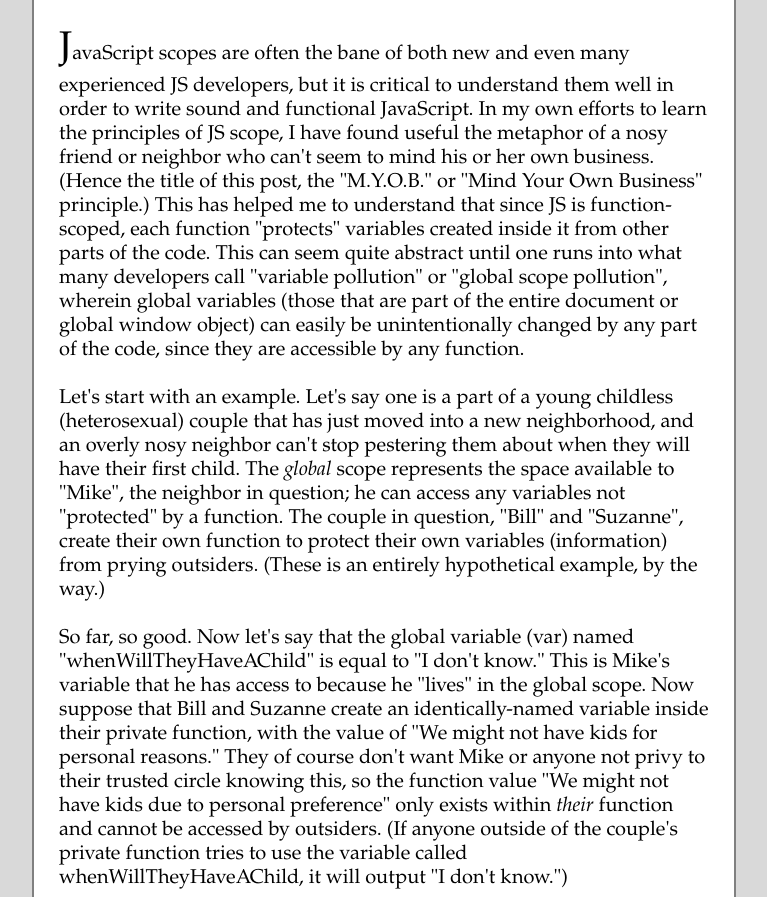
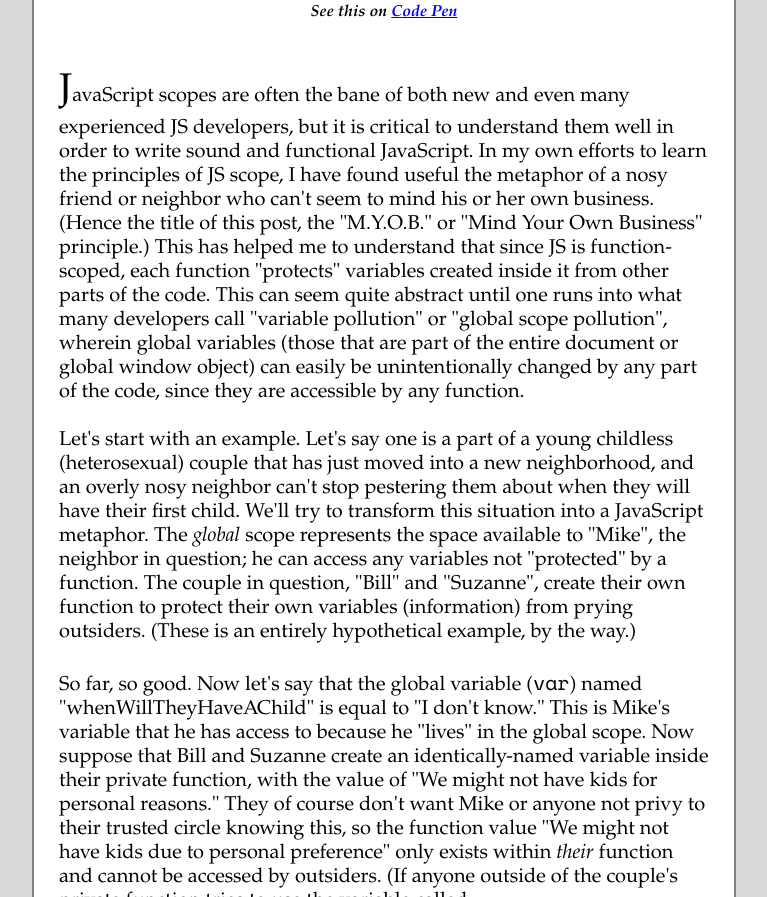
Before and after one commit to gness1804/Personal-Blog, a plain HTML site: page myob-principle-js-09-03-16.html in a window 1280 px wide. Shown: the part 943-1840 px from the top of the page, without its empty margins (108-875 px from the left). Drawn offline with nearby package versions, Linux system fonts and the light colour scheme.

Commit message:
Added new font style for code names in new post

```diff
--- a/myob-principle-js-09-03-16.html
+++ b/myob-principle-js-09-03-16.html
@@ -3,6 +3,7 @@
 <head>
 <link rel="shortcut icon" href="favicon.ico">
 <link rel="stylesheet" type="text/css" href="style.css">
+<link href="https://fonts.googleapis.com/css?family=Space+Mono" rel="stylesheet">
 <script src="https://ajax.googleapis.com/ajax/libs/jquery/1.12.4/jquery.min.js"></script>
 <script type="text/javascript" src="script.js"></script>
 	<title>The M.Y.O.B Principle for JavaScript Scoping</title>
@@ -31,12 +32,13 @@
 			<h2>The M.Y.O.B Principle for JavaScript Scoping</h2>
 			<p class="date"> Posted on September 3, 2016</p>
 			<img src="images/screen-shot-myob.png" alt="Screenshot of M.Y.O.B principle in action" class="myob-screen-shot">
+			<h4 class="myob-copy-italic">See this on <a href="http://codepen.io/gness1804/pen/gwbOad" target="_blank">Code Pen</a></h4>
 			<p>
 				JavaScript scopes are often the bane of both new and even many experienced JS developers, but it is critical to understand them well in order to write sound and functional JavaScript. In my own efforts to learn the principles of JS scope, I have found useful the metaphor of a nosy friend or neighbor who can't seem to mind his or her own business. (Hence the title of this post, the "M.Y.O.B." or "Mind Your Own Business" principle.) This has helped me to understand that since JS is function-scoped, each function "protects" variables created inside it from other parts of the code. This can seem quite abstract until one runs into what many developers call "variable pollution" or "global scope pollution", wherein global variables (those that are part of the entire document or global window object) can easily be unintentionally changed by any part of the code, since they are accessible by any function.<br><br>
 
-				Let's start with an example. Let's say one is a part of a young childless (heterosexual) couple that has just moved into a new neighborhood, and an overly nosy neighbor can't stop pestering them about when they will have their first child. The <span class="myob-copy-italic">global</span> scope represents the space available to "Mike", the neighbor in question; he can access any variables not "protected" by a function. The couple in question, "Bill" and "Suzanne", create their own function to protect their own variables (information) from prying outsiders. (These is an entirely hypothetical example, by the way.)<br><br>
+				Let's start with an example. Let's say one is a part of a young childless (heterosexual) couple that has just moved into a new neighborhood, and an overly nosy neighbor can't stop pestering them about when they will have their first child. We'll try to transform this situation into a JavaScript metaphor. The <span class="myob-copy-italic">global</span> scope represents the space available to "Mike", the neighbor in question; he can access any variables not "protected" by a function. The couple in question, "Bill" and "Suzanne", create their own function to protect their own variables (information) from prying outsiders. (These is an entirely hypothetical example, by the way.)<br><br>
 
-				So far, so good. Now let's say that the global variable (var) named "whenWillTheyHaveAChild" is equal to "I don't know." This is Mike's variable that he has access to because he "lives" in the global scope. Now suppose that Bill and Suzanne create an identically-named variable inside their private function, with the value of "We might not have kids for personal reasons." They of course don't want Mike or anyone not privy to their trusted circle knowing this, so the function value "We might not have kids due to personal preference" only exists within <span class="myob-copy-italic">their</span> function and cannot be accessed by outsiders. (If anyone outside of the couple's private function tries to use the variable called whenWillTheyHaveAChild, it will output "I don't know.")<br><br>
+				So far, so good. Now let's say that the global variable (<span class="myob-code-case">var</span>) named "whenWillTheyHaveAChild" is equal to "I don't know." This is Mike's variable that he has access to because he "lives" in the global scope. Now suppose that Bill and Suzanne create an identically-named variable inside their private function, with the value of "We might not have kids for personal reasons." They of course don't want Mike or anyone not privy to their trusted circle knowing this, so the function value "We might not have kids due to personal preference" only exists within <span class="myob-copy-italic">their</span> function and cannot be accessed by outsiders. (If anyone outside of the couple's private function tries to use the variable called whenWillTheyHaveAChild, it will output "I don't know.")<br><br>
 
 				Let's see the <a href="http://codepen.io/gness1804/pen/gwbOad" target="_blank">code</a> in action: <br><br>
 
--- a/style.css
+++ b/style.css
@@ -219,3 +219,7 @@ textarea {
 	width: 600px;
 	height: 800px;
 }
+
+.myob-code-case {
+	font-family: 'Space Mono', monospace;
+}
```
Also changed, not shown: index.html (+1 -0 lines).
